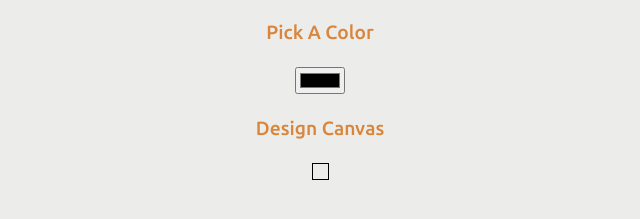
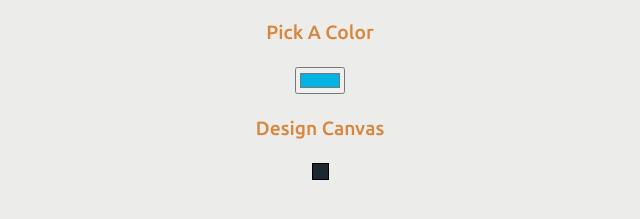
Before and after one commit to webdevdjm/udacity-pixel-art-maker, a website: page index.html in a window 1280 px wide. Both pictures are taken after a click on the input "Make Grid". Shown: the part 185-404 px from the top of the page, without its empty margins (320-960 px from the left). Drawn offline with nearby package versions, Linux system fonts and the light colour scheme.

Commit message:
Changed default colors to Udacity Blues

```diff
--- a/designs.js
+++ b/designs.js
@@ -17,7 +17,7 @@ $(document).ready(function(){
     var canvasBody = canvas.find('tbody');
 
     for(var i = 0; i < rows; i++) {
-      canvasBody.append('<tr></tr>');
+      canvasBody.append('<tr></tr>').css('background-color', '#1C272F');
       for(var j = 0; j < columns; j++){
         $('tr:last').append('<td></td>');
         $('td').attr('class', 'cells');
--- a/index.html
+++ b/index.html
@@ -18,7 +18,7 @@
     </form>
 
     <h2>Pick A Color</h2>
-    <input type="color" id="colorPicker">
+    <input type="color" id="colorPicker" value="#02B3E4">
 
     <h2>Design Canvas</h2>
     <table id="pixelCanvas">
--- a/style.css
+++ b/style.css
@@ -87,7 +87,7 @@ td {
 
 table {
     border-collapse: collapse;
-    margin: 0 auto;
+    margin: 0 auto 5em;
 }
 
 tr {
```
